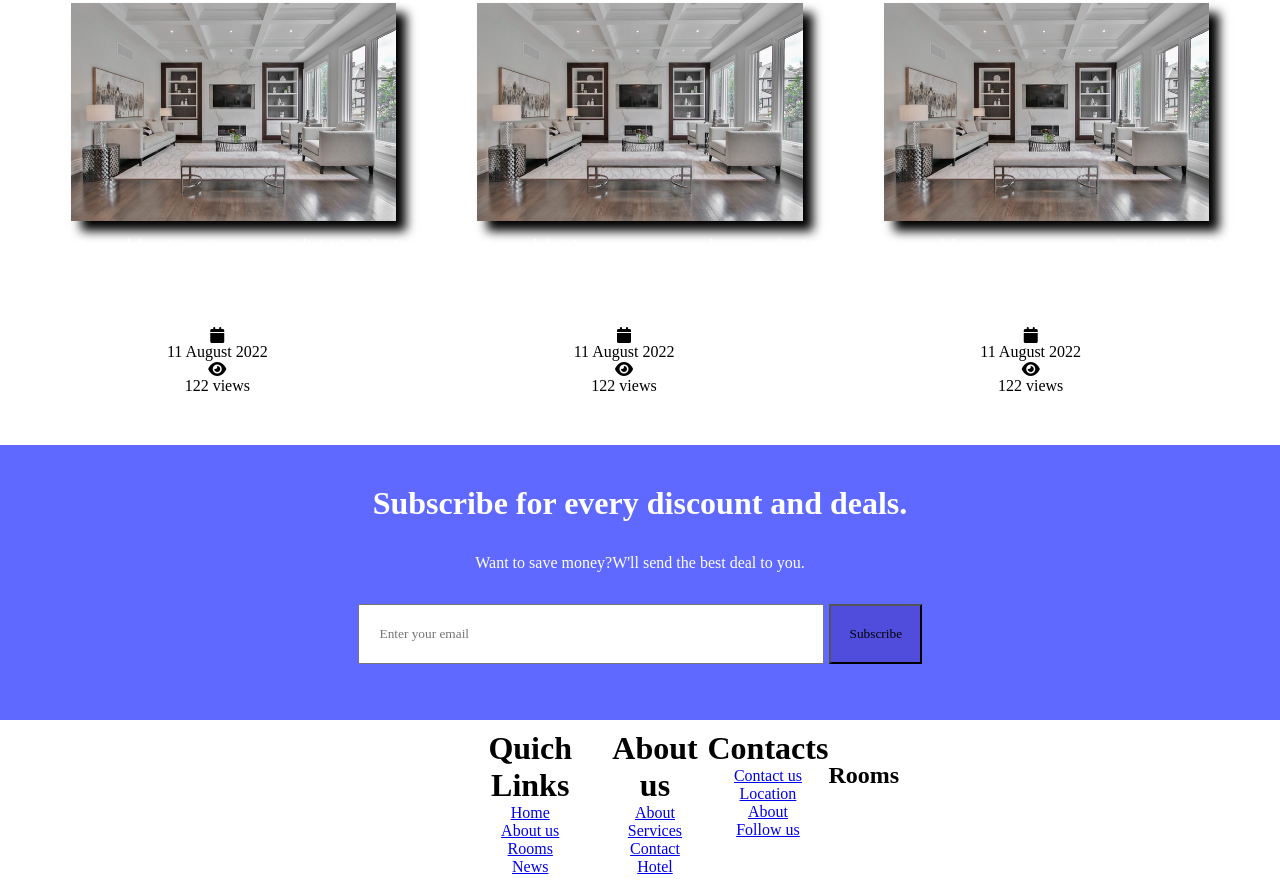
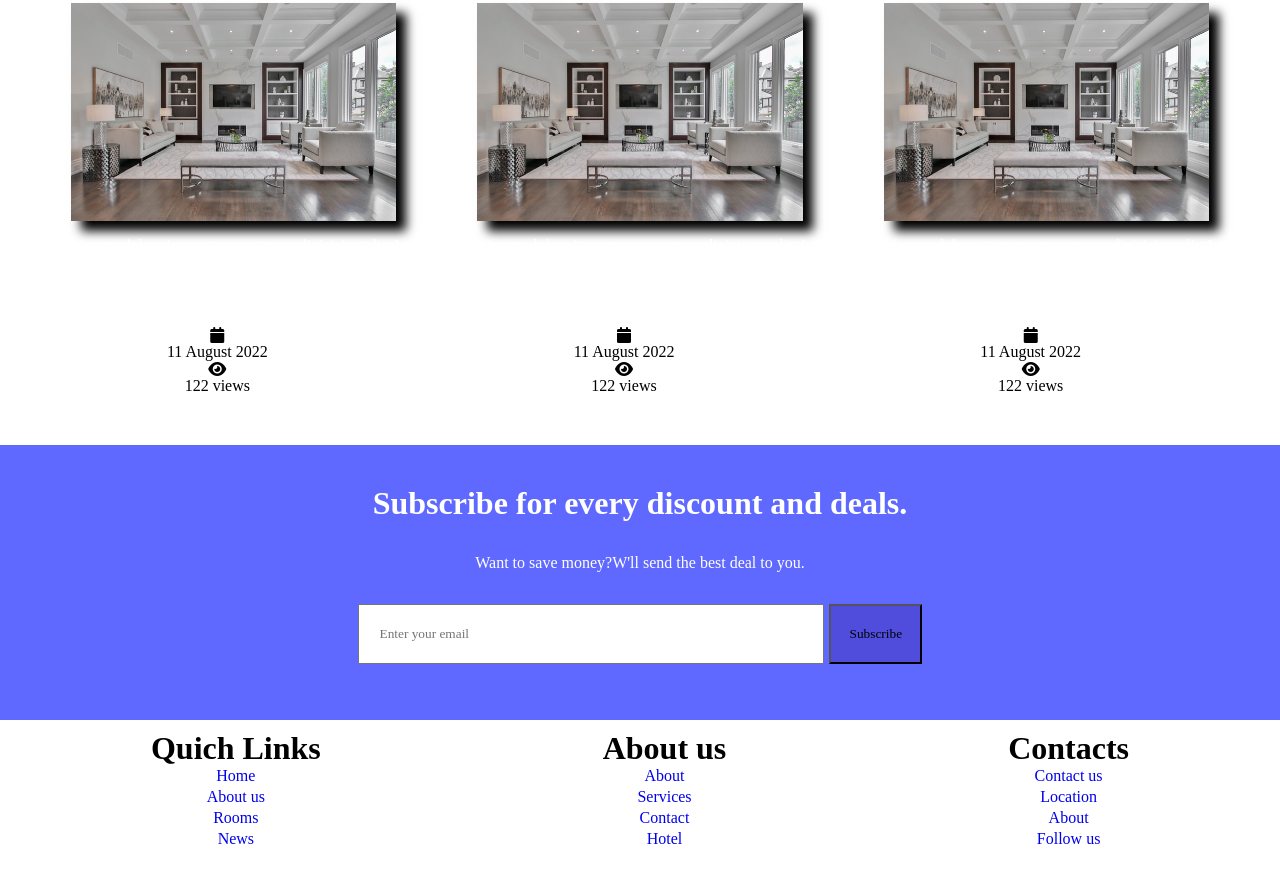
Before and after one commit to stanciuradu/Amazing-Hotel, a plain HTML site: page index.html in a window 1280 px wide. Shown: the part 2383-3271 px from the top of the page. After the commit the page ends 3246 px from the top, so only its background shows below. Drawn offline with Linux system fonts and the light colour scheme; a web font is replaced by a local one.

Commit message:
Styling the footer

```diff
--- a/css/style.css
+++ b/css/style.css
@@ -316,8 +316,11 @@ footer form .subscribe-button {
 }
 .footer-website {
   display: flex;
-  justify-content: space-between;
+  justify-content: space-around;
   margin: 0 auto;
-  margin-left: 35%;
   padding: 10px 10px;
 }
+.footer-website .footer-column a{
+  text-decoration: none;
+  padding-bottom: 3px;
+}
--- a/index.html
+++ b/index.html
@@ -232,11 +232,6 @@
         <a href="#">About</a>
         <a href="#">Follow us</a>
       </div>
-      <div class="footer-column">
-        <i class="fa-solid fa-bed fa-2x"></i>
-        <h2>Rooms</h2>
-      </div>
-      <p>Lorem ipsum dolor sit amet consectetur adipisicing elit. Odio, vitae.</p>
     </footer>
   </body>
 </html>
```
